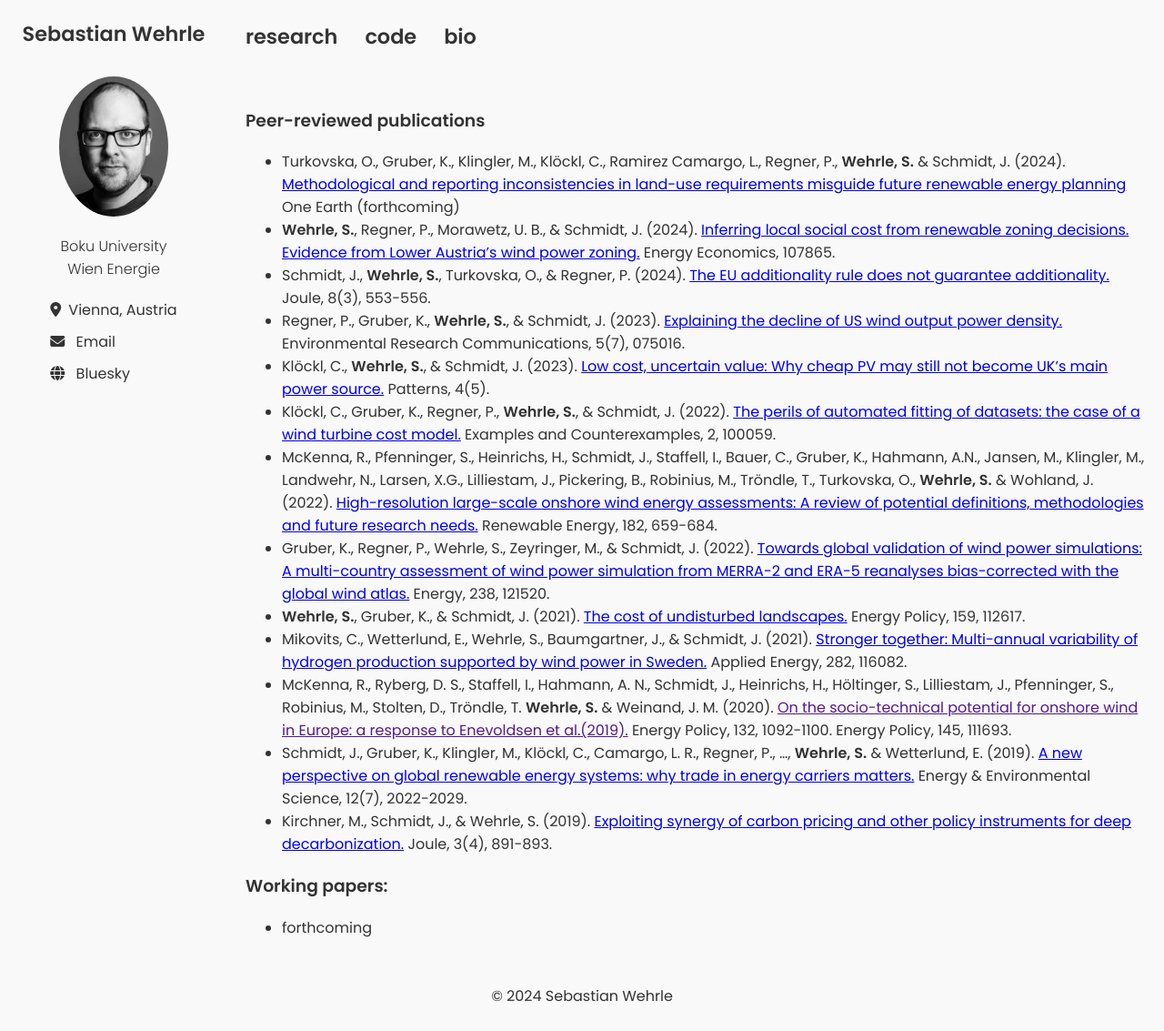
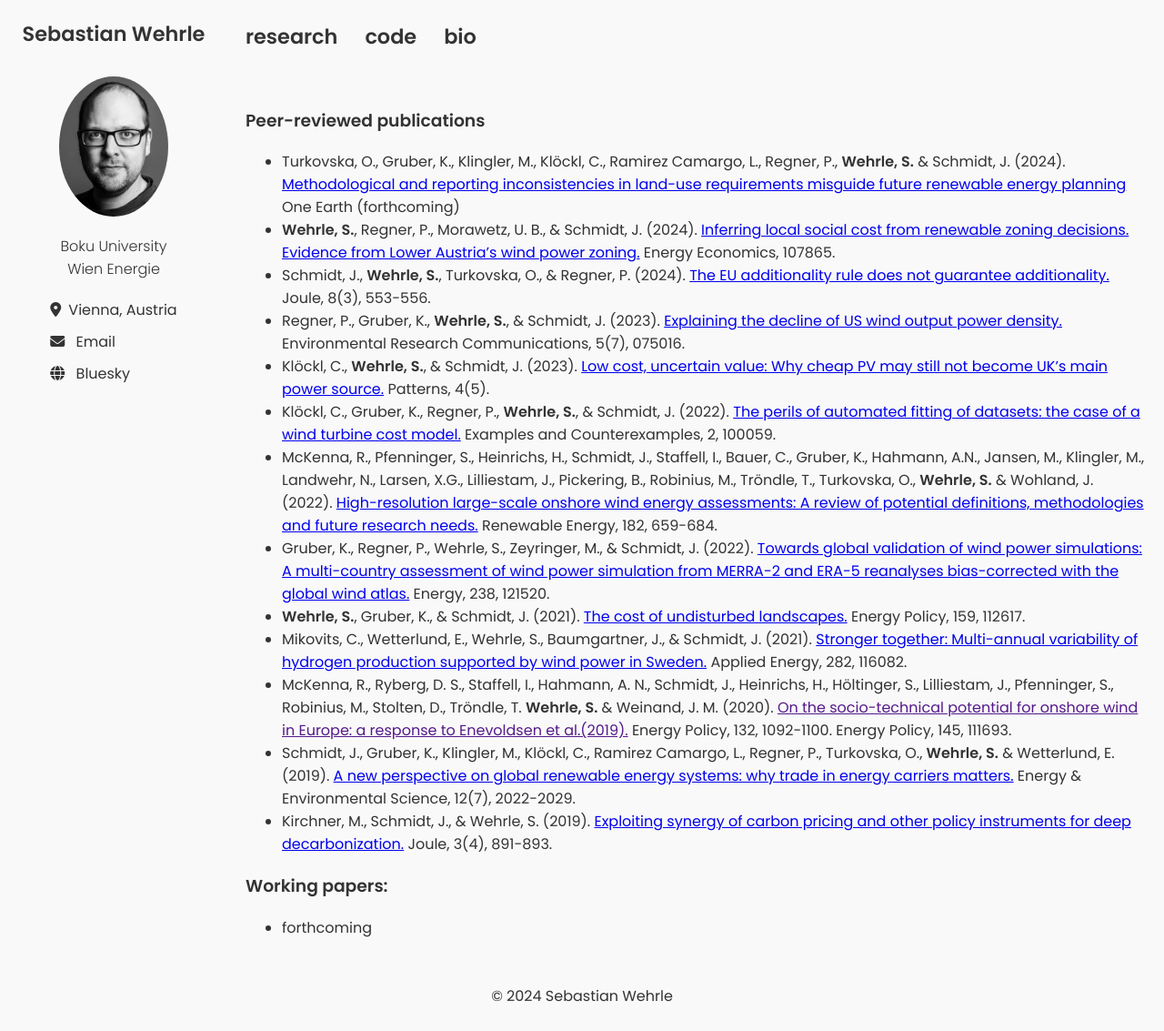
Before and after one commit to sebwehrle/sebwehrle.github.io, a Jekyll site: the page built from research.md, in a window 1280 px wide. Shown: the whole page at 91% size. Built offline with Jekyll 4.4.1, drawn with Linux system fonts in a browser that asks for light colours; nearby versions of some CDN libraries.

```diff
--- a/_layouts/default.html
+++ b/_layouts/default.html
@@ -7,7 +7,7 @@
     <link rel="stylesheet" href="{{ '/assets/css/style.css' | relative_url }}">
     <link href="https://fonts.googleapis.com/css2?family=Poppins:wght@300;400;600&display=swap" rel="stylesheet">
     <!-- Font Awesome for icons -->
-    <link rel="stylesheet" href="https://cdnjs.cloudflare.com/ajax/libs/font-awesome/6.7.0/css/all.min.css">
+    <link rel="stylesheet" href="https://cdnjs.cloudflare.com/ajax/libs/font-awesome/6.6.0/css/all.min.css">
 </head>
 <body>
     <!-- Main container for the sidebar and content -->
--- a/research.md
+++ b/research.md
@@ -41,7 +41,7 @@ permalink: /research/
    Pfenninger, S., Robinius, M., Stolten, D., Tröndle, T. **Wehrle, S.** & Weinand, J. M. (2020).
    [On the socio-technical potential for onshore wind in Europe: a response to Enevoldsen et al.(2019).]()
    Energy Policy, 132, 1092-1100. Energy Policy, 145, 111693.
-* Schmidt, J., Gruber, K., Klingler, M., Klöckl, C., Camargo, L. R., Regner, P., ..., **Wehrle, S.** & Wetterlund, E. (2019).
+* Schmidt, J., Gruber, K., Klingler, M., Klöckl, C., Ramirez Camargo, L., Regner, P., Turkovska, O., **Wehrle, S.** & Wetterlund, E. (2019).
    [A new perspective on global renewable energy systems: why trade in energy carriers matters.](https://doi.org/10.1039/C9EE00223E)
    Energy & Environmental Science, 12(7), 2022-2029.
 *  Kirchner, M., Schmidt, J., & Wehrle, S. (2019).
```
Also changed, not shown: code_replication.md (+0 -1 lines).
